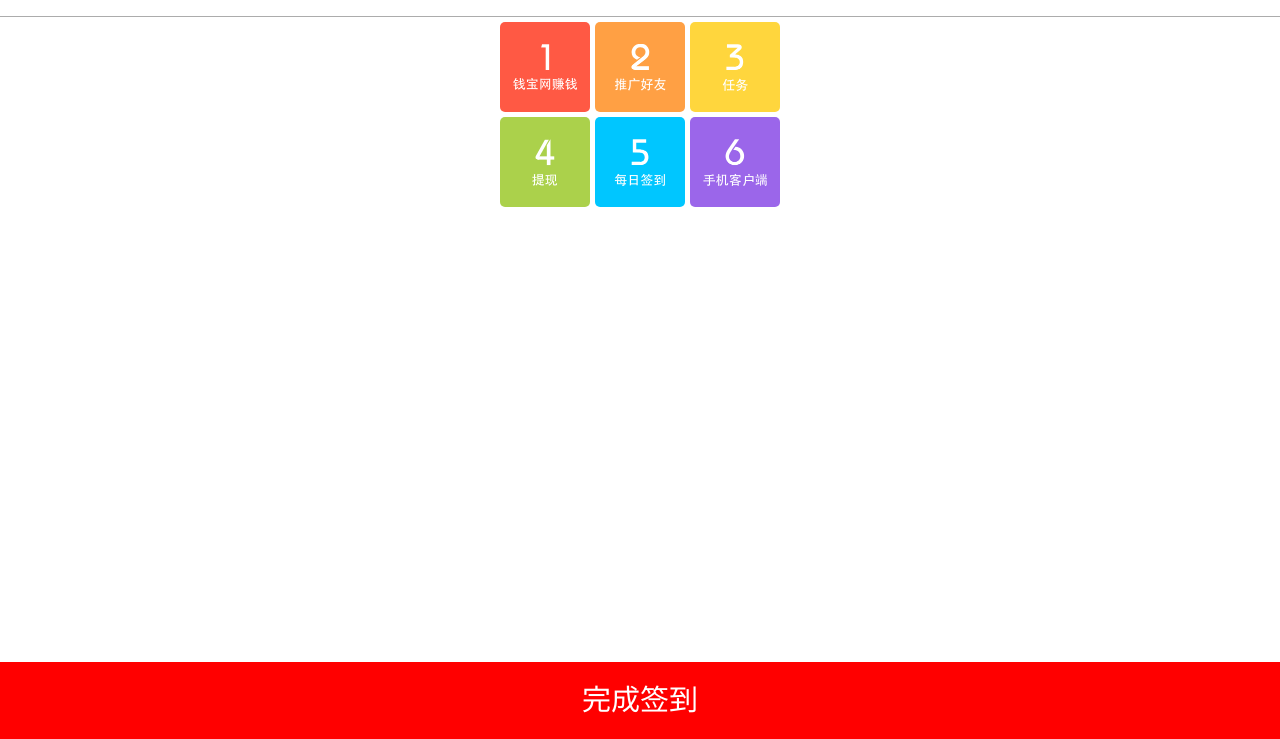
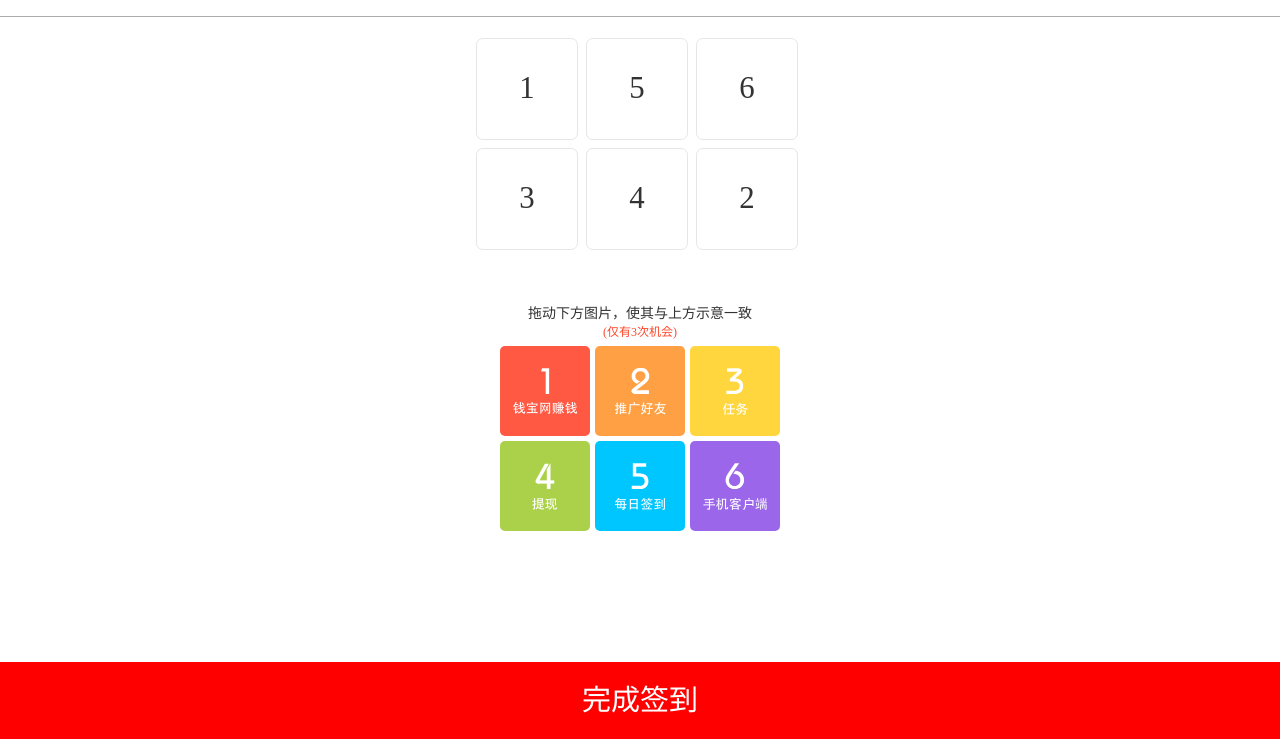
Before and after one commit to zongming/jQuery, a plain HTML site: page mobile.html in a window 1280 px wide. Shown: the part 61-800 px from the top of the page. Drawn offline with Linux system fonts and the light colour scheme.

Commit message:
add prompt list

```diff
--- a/css/mobile.css
+++ b/css/mobile.css
@@ -278,7 +278,38 @@ textarea {
     background-size:64px auto;
     background-position:50% 50%;
 }
-
+.promptBlock ul li {
+    float: left;
+    width: 4.142rem;
+    height: 4.142rem;
+    border: #E6E6E6 0.071rem solid;
+    border-radius: 0.285rem;
+    margin: 0.178rem;
+    text-align: center;
+    line-height: 4.142rem;
+    font-size: 1.285em;
+    background-color: #FFF;
+}
+.promptBlock ul {
+    display: block;
+    width: 14rem;
+    height: 10rem;
+    margin: 0 auto;
+    padding: 0.714rem 0rem;
+}
+.opertionNotice{
+    text-align:center;
+    width:100%;
+    font-size:14px;
+    line-height:18px;
+    margin-top:14px;
+}
+.opertionNotice span{
+    display:block;
+    line-height:18px;
+    font-size:12px;
+    color:#fd472b;
+}
 /*fr_footer*/
 .fr_footer {
 
--- a/js/mobile.js
+++ b/js/mobile.js
@@ -78,8 +78,12 @@ $.fn.extend({
 
 // 签到排序
 (function() {
-    var orders = [], $c, $t, topLeftX, topLeftY, startX, startY, currentX, currentY, startPosX, startPosY, cols, boxW, boxH, margin, handlers = {
+    var orders = [], $c, $t, topLeftX, topLeftY, startX, startY, currentX, currentY, startPosX, startPosY, cols, boxW, boxH, margin, getAbsolutePosition,
+
+    handlers = {
         touchstart : function(e) {
+            getAbsolutePosition();
+
             $c = $(this);
 
             if(e.type == "touchstart") {
@@ -184,7 +188,7 @@ $.fn.extend({
         $t.data("position", p1);
     }
 
-    function findPosition(index) {
+    function findRelativePosition(index) {
         var i = Math.floor(index / cols);
         var j = index % cols;
         return {
@@ -210,7 +214,7 @@ $.fn.extend({
                 $(element).data("number", index + 1);
                 orders.push(index + 1);
 
-                var p = findPosition(index);
+                var p = findRelativePosition(index);
                 $(element).css({
                     width: boxWidth + "px",
                     height: boxHeight + "px",
@@ -220,21 +224,21 @@ $.fn.extend({
                 });
 
                 $(element).data("position", p);
-                $(element).addClass("ddBox");
                 $(element).on("touchstart mousedown", handlers.touchstart);
                 $(element).on("touchmove mousemove", handlers.touchmove);
                 $(element).on("touchend mouseup", handlers.touchend);
             });
 
             var that = this;
-            $(window).resize((function() {
-                var child = that.filter(':first-child');
+            getAbsolutePosition = function() {
+                var child = that.find('.ddBox').filter(function(index, element) {
+                    return $(element).data("number") == orders[0];
+                });
                 topLeftX = child.offset().left;
                 topLeftY = child.offset().top;
-                return arguments.callee;
-            })());
+            };
 
             this.data("orders", orders);
-        },
+        }
     });
 })();
--- a/mobile.html
+++ b/mobile.html
@@ -13,6 +13,20 @@
             <a href="#" class="icon_info"> <img src="images/mobile/info.png"> </a>
         </div>
         <div class="opertionAction">
+            <div class="promptBlock">
+                <ul id="listPic">
+                    <li>1</li>
+                    <li>5</li>
+                    <li>6</li>
+                    <li>3</li>
+                    <li>4</li>
+                    <li>2</li>
+                </ul>
+            </div>
+            <p class="opertionNotice">
+                拖动下方图片，使其与上方示意一致
+                <span>(仅有3次机会)</span>
+            </p>
             <div id="myWidget">
                 <div class="ddBox posNum1"></div>
                 <div class="ddBox posNum2"></div>
```
